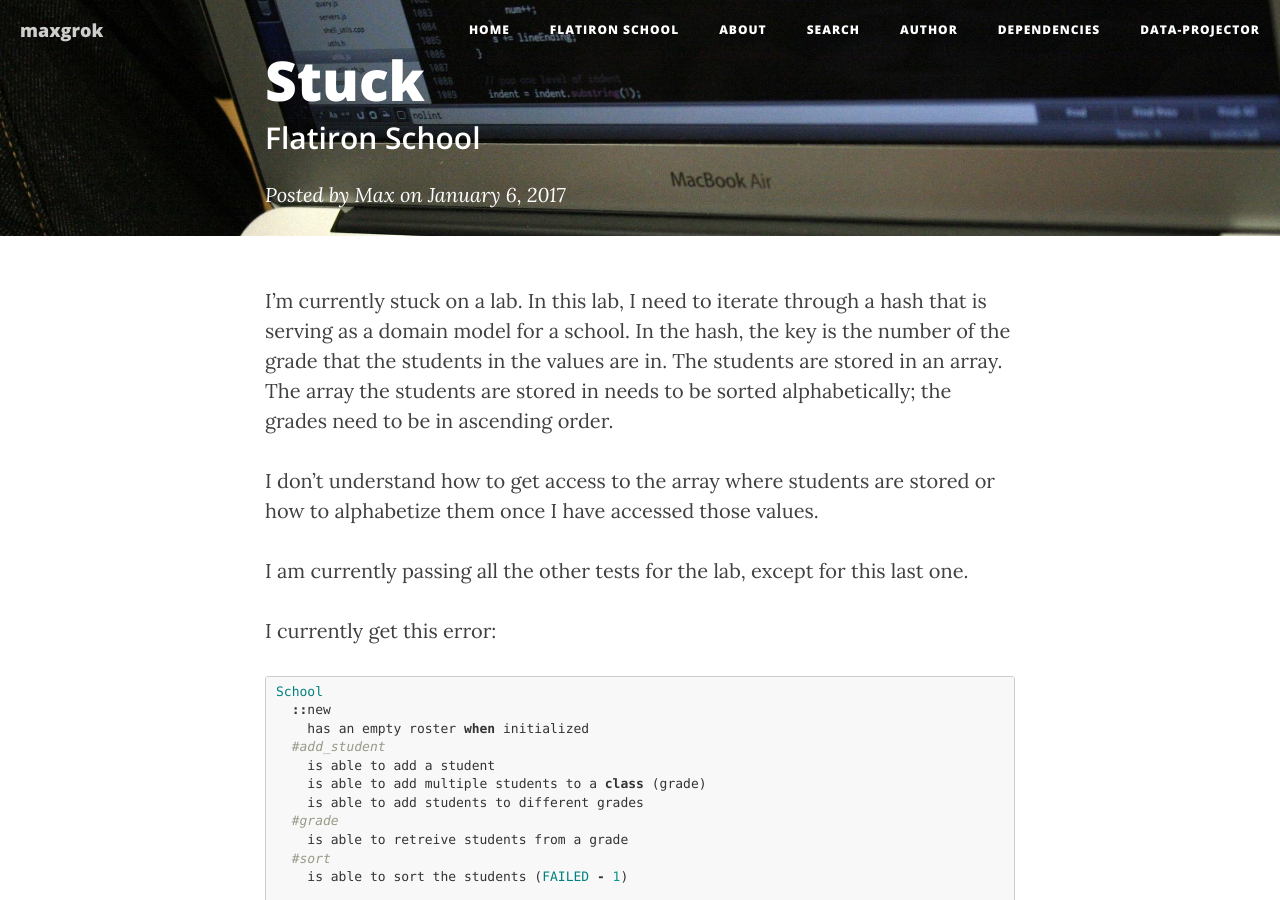
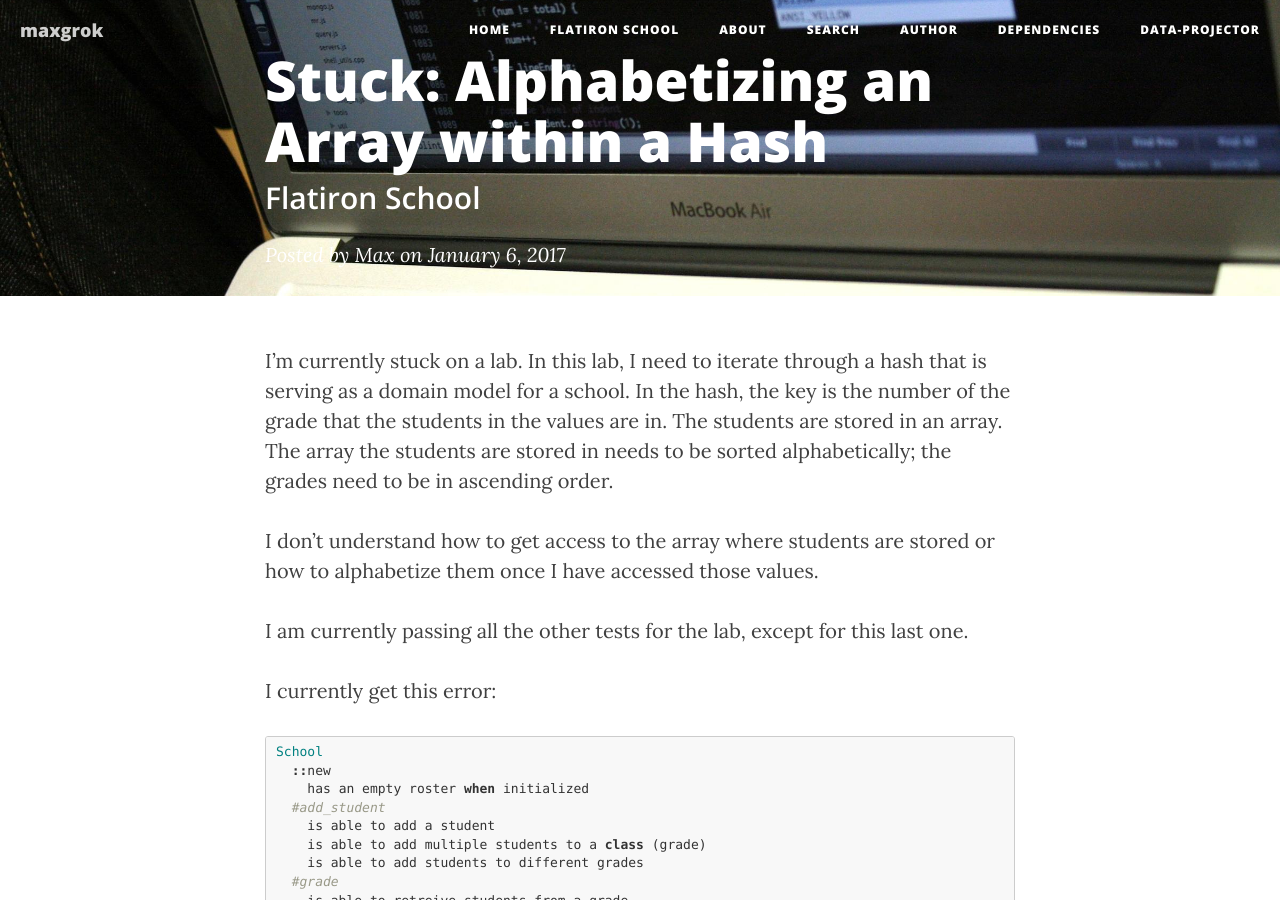
Before and after one commit to maxgrok/maxgrok.github.io_oldversion, a Jekyll site: the page built from _posts/2017-01-06-stuck.markdown, in a window 1280 px wide and 900 px high. Built offline with Jekyll 4.4.1, drawn with Linux system fonts in a browser that asks for light colours; nearby versions of some CDN libraries; comment, search, counter and statistics services are not loaded.

Commit message:
Editing stuck metadata

```diff
--- a/_posts/2017-01-06-stuck.markdown
+++ b/_posts/2017-01-06-stuck.markdown
@@ -1,6 +1,6 @@
 ---
 layout: post
-title: "Stuck"
+title: "Stuck: Alphabetizing an Array within a Hash"
 author: Max
 tags: Update
 subtitle: Flatiron School
```
